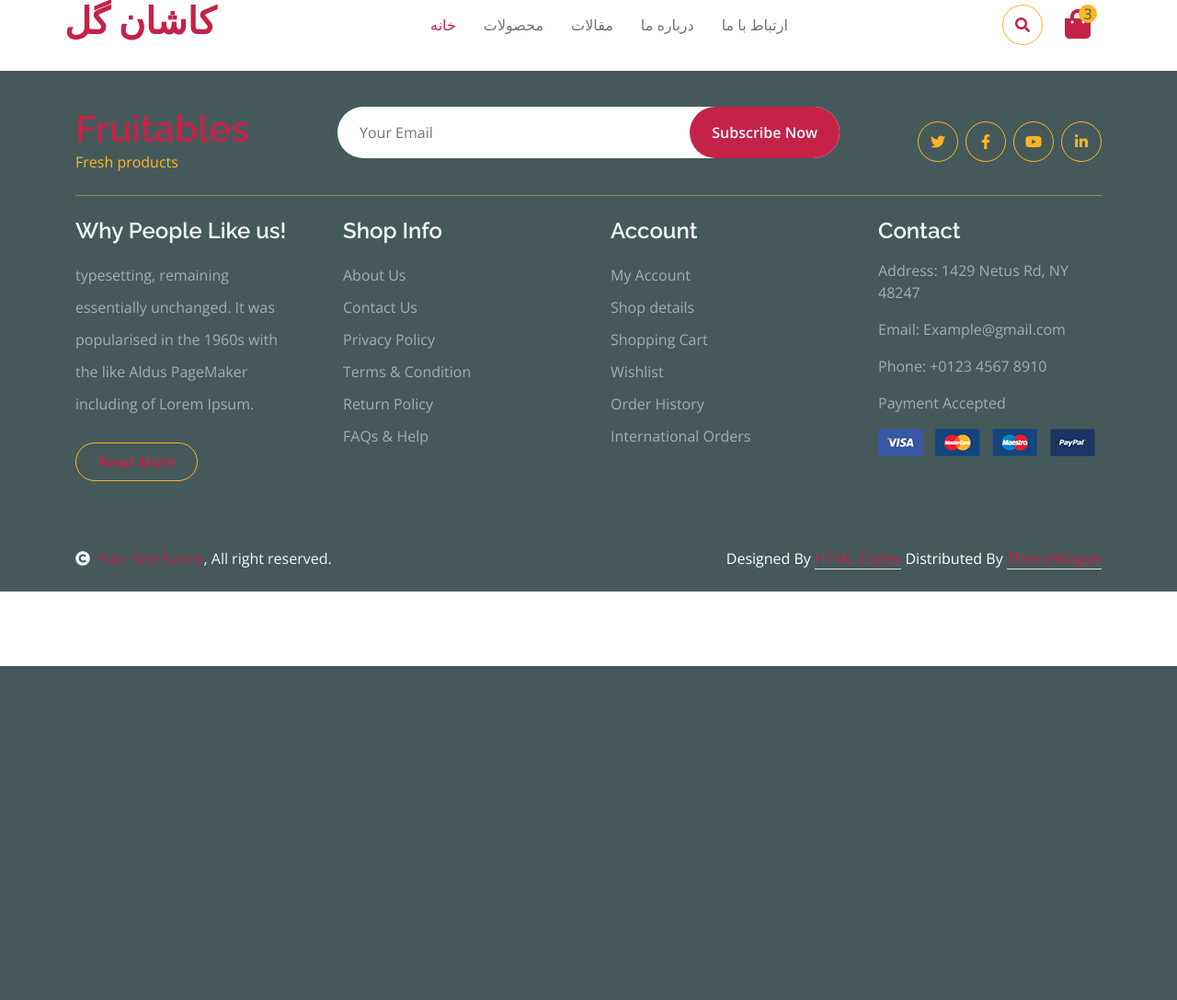
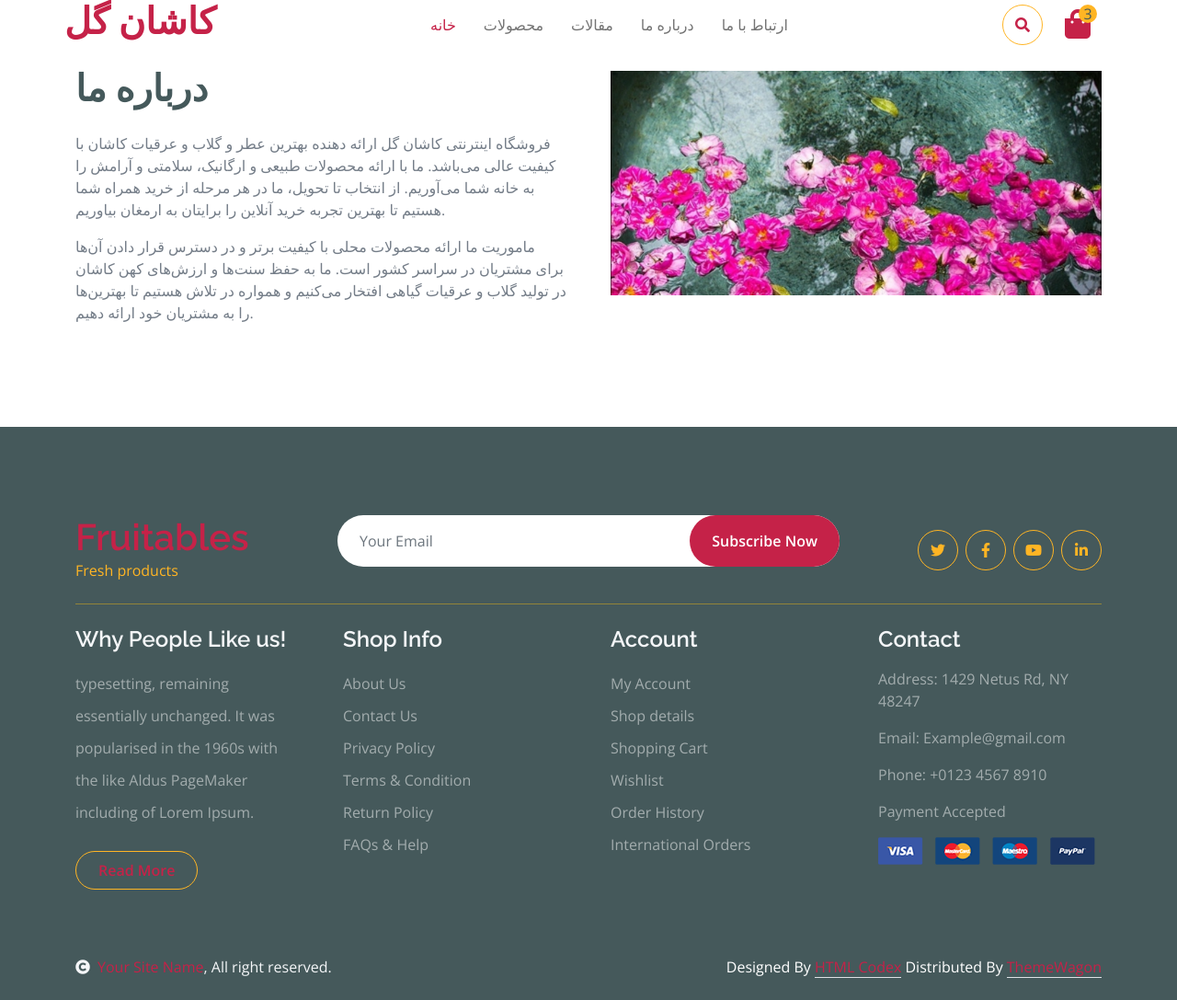
Before and after one commit to hamidrezakhorram/kashangol-website, a Django app: page /about in a window 1280 px wide. Shown: the part 76-1163 px from the top of the page at 92% size. Before the commit the page ends 800 px from the top, so only its background shows below. Run offline with Django 4.2, Linux system fonts and the light colour scheme; some libraries are stand-ins or nearby versions.

Commit message:
about us page got fixed

```diff
--- a/templates/about.html
+++ b/templates/about.html
@@ -2,15 +2,28 @@
 {% load static %}
 {% block content%}
 
-<!DOCTYPE html>
-<html lang="en">
-<head>
-    <meta charset="UTF-8">
-    <meta name="viewport" content="width=device-width, initial-scale=1.0">
-    <title>Document</title>
-    <h1>about us</h1>
-</head>
-<body>
-    {% endblock %}
-</body>
-</html>
+
+<div class="container py-5" style="margin-top: 100px;">
+    <div class="row g-5">
+        <div class="col-lg-6">
+            <h1 class="mb-4">درباره ما</h1>
+            <p>
+                فروشگاه اینترنتی کاشان گل ارائه دهنده بهترین عطر و گلاب و عرقیات کاشان با کیفیت عالی می‌باشد.
+                ما با ارائه محصولات طبیعی و ارگانیک، سلامتی و آرامش را به خانه شما می‌آوریم.
+                از انتخاب تا تحویل، ما در هر مرحله از خرید همراه شما هستیم تا بهترین تجربه خرید آنلاین را برایتان به ارمغان بیاوریم.
+            </p>
+            <p>
+                ماموریت ما ارائه محصولات محلی با کیفیت برتر و در دسترس قرار دادن آن‌ها برای مشتریان در سراسر کشور است.
+                ما به حفظ سنت‌ها و ارزش‌های کهن کاشان در تولید گلاب و عرقیات گیاهی افتخار می‌کنیم و همواره در تلاش هستیم تا بهترین‌ها را به مشتریان خود ارائه دهیم.
+            </p>
+        </div>
+        <div class="col-lg-6">
+            <img class="img-fluid" src="{% static 'img/about_us.jpg' %}" alt="About Us">
+        </div>
+    </div>
+</div>
+<!-- About Us End -->
+
+
+
+{% endblock %}
```
Also changed, not shown: templates/shop/shop.html (+1 -8 lines), statics/img/about_us.jpg (added).
